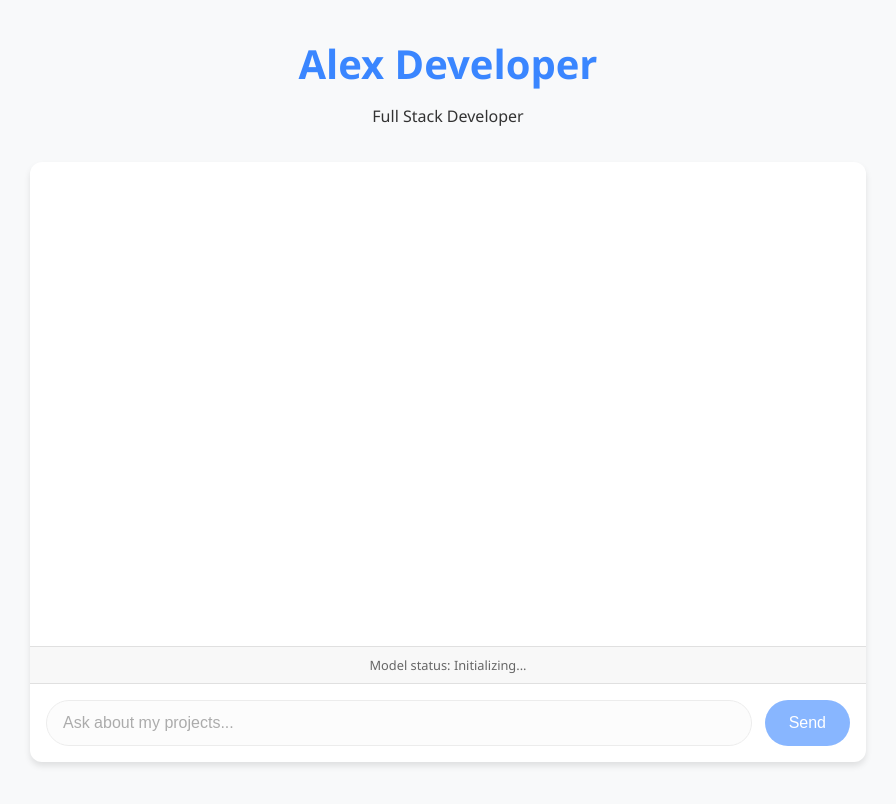
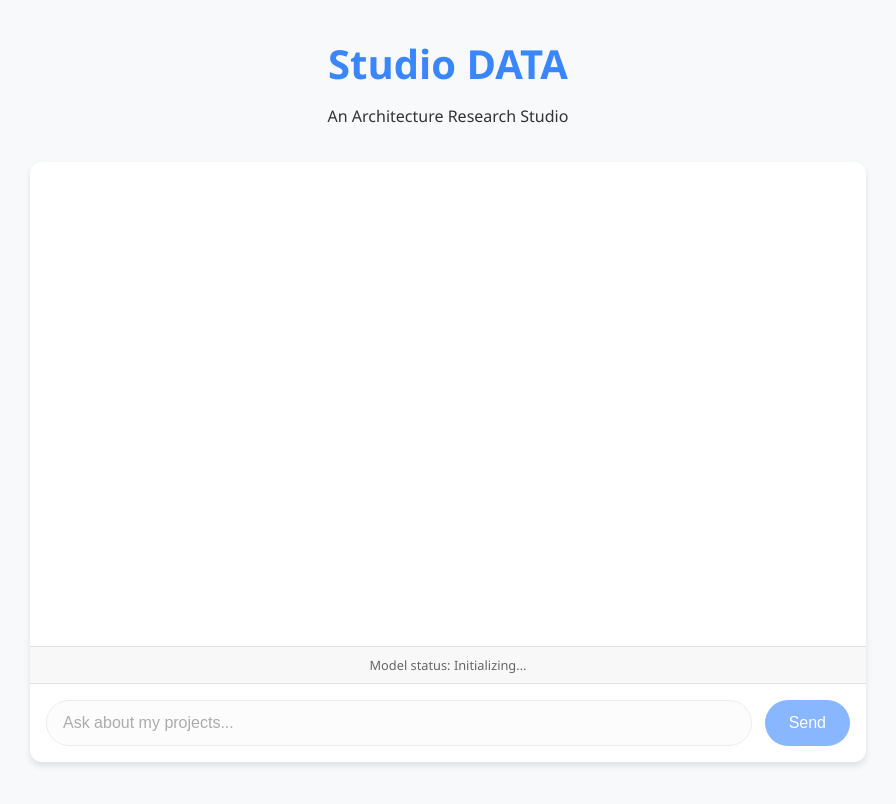
Before and after one commit to chrisbamborough/Studio_DATA_LLM, a website with bundled scripts: page public/index.html in a window 1280 px wide. Shown: the whole page, without its empty margins (192-1088 px from the left). Built offline with nearby package versions, Linux system fonts and the light colour scheme.

Commit message:
Change details

```diff
--- a/public/index.html
+++ b/public/index.html
@@ -12,8 +12,8 @@
   <body>
     <div class="container">
       <header>
-        <h1>Alex Developer</h1>
-        <p>Full Stack Developer</p>
+        <h1>Studio DATA</h1>
+        <p>An Architecture Research Studio</p>
       </header>
 
       <main>
```
